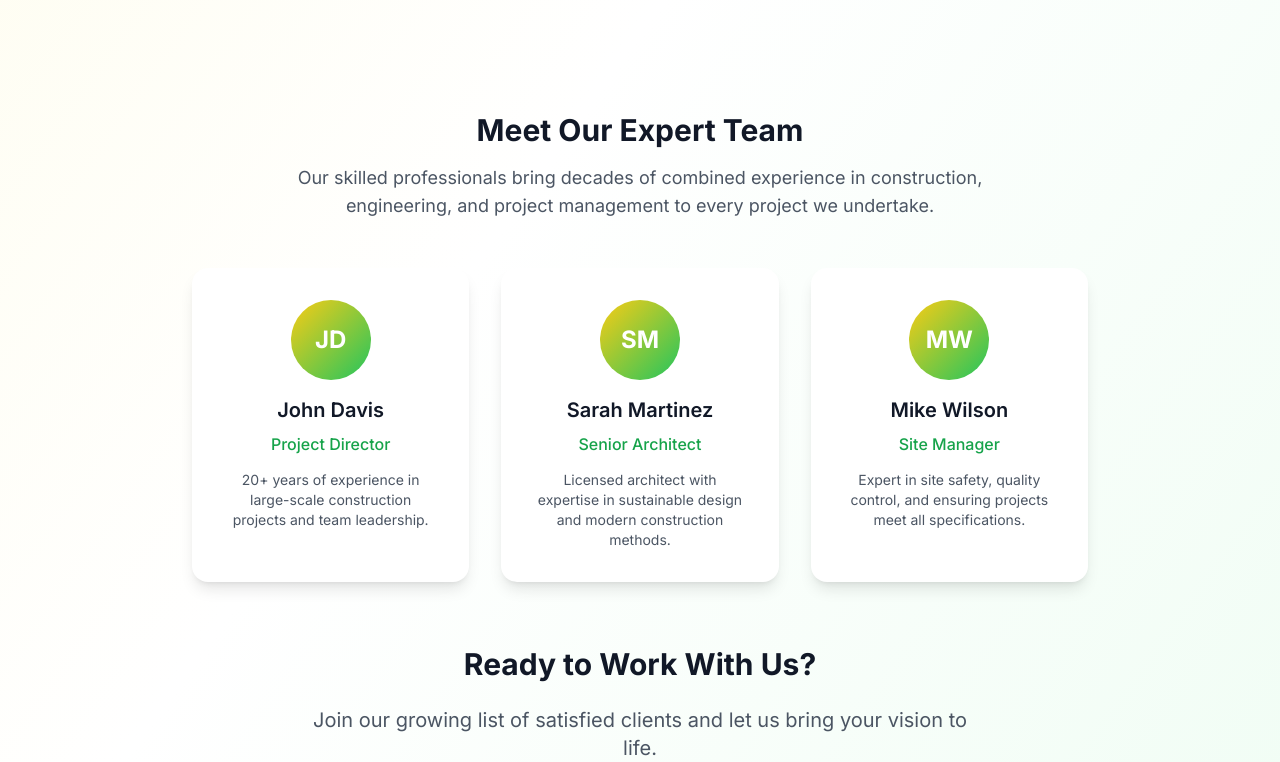
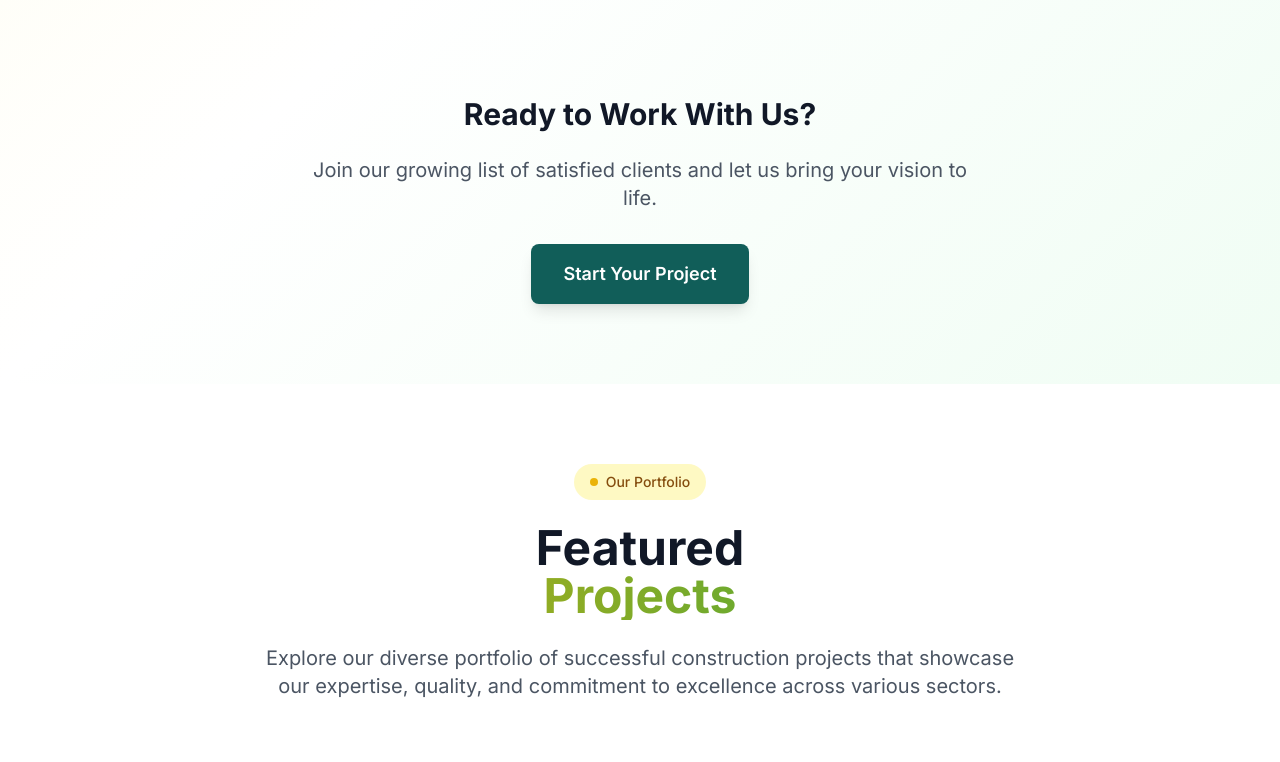
Before and after one commit to prabupep/omvconstruction, a Next.js app: page / in a window 1280 px wide. Shown: the part 3728-4490 px from the top of the page. Built offline with nearby package versions, Linux system fonts and the light colour scheme.

Commit message:
Remove Meet Our Expert Team and Stay Up to Date sections, update email to info@omvconstruction.in

```diff
--- a/package.json
+++ b/package.json
@@ -9,9 +9,12 @@
     "lint": "eslint"
   },
   "dependencies": {
+    "@types/nodemailer": "^7.0.1",
     "next": "15.5.2",
+    "nodemailer": "^7.0.6",
     "react": "19.1.0",
-    "react-dom": "19.1.0"
+    "react-dom": "19.1.0",
+    "resend": "^6.0.2"
   },
   "devDependencies": {
     "@eslint/eslintrc": "^3",
--- a/src/components/layout/Footer.tsx
+++ b/src/components/layout/Footer.tsx
@@ -159,25 +159,6 @@ const Footer = () => {
           </div>
         </div>
 
-        {/* Newsletter Signup */}
-        <div className="mt-16 pt-8 border-t border-gray-800">
-          <div className="max-w-2xl mx-auto text-center">
-            <h3 className="text-xl font-semibold mb-4">Stay Updated</h3>
-            <p className="text-gray-300 mb-6">
-              Subscribe to our newsletter for the latest construction insights, project updates, and industry news.
-            </p>
-            <div className="flex flex-col sm:flex-row gap-4 max-w-md mx-auto">
-              <input
-                type="email"
-                placeholder="Enter your email"
-                className="flex-1 px-4 py-3 bg-gray-800 border border-gray-700 rounded-lg focus:ring-2 focus:ring-green-500 focus:border-transparent text-white placeholder-gray-400"
-              />
-              <button className="px-6 py-3 bg-green-600 hover:bg-green-700 text-white font-semibold rounded-lg transition-colors duration-200">
-                Subscribe
-              </button>
-            </div>
-          </div>
-        </div>
       </div>
 
       {/* CTA Section */}
--- a/src/components/sections/About.tsx
+++ b/src/components/sections/About.tsx
@@ -57,26 +57,6 @@ const About = () => {
     { number: '100%', label: 'Client Satisfaction' }
   ];
 
-  const teamMembers = [
-    {
-      initials: 'JD',
-      name: 'John Davis',
-      position: 'Project Director',
-      description: '20+ years of experience in large-scale construction projects and team leadership.'
-    },
-    {
-      initials: 'SM',
-      name: 'Sarah Martinez',
-      position: 'Senior Architect',
-      description: 'Licensed architect with expertise in sustainable design and modern construction methods.'
-    },
-    {
-      initials: 'MW',
-      name: 'Mike Wilson',
-      position: 'Site Manager',
-      description: 'Expert in site safety, quality control, and ensuring projects meet all specifications.'
-    }
-  ];
 
   return (
     <section id="about" className="py-20 bg-gradient-to-br from-yellow-50 via-white to-green-50">
@@ -167,31 +147,6 @@ const About = () => {
           </div>
         </div>
 
-        {/* Team Section */}
-        <div className="mt-20 text-center">
-          <h3 className="text-3xl font-bold text-gray-900 mb-4">
-            Meet Our Expert Team
-          </h3>
-          <p className="text-lg text-gray-600 mb-12 max-w-3xl mx-auto">
-            Our skilled professionals bring decades of combined experience in construction,
-            engineering, and project management to every project we undertake.
-          </p>
-
-          <div className="grid grid-cols-1 md:grid-cols-3 gap-8 max-w-4xl mx-auto">
-            {teamMembers.map((member, index) => (
-              <div key={index} className="bg-white rounded-2xl p-8 shadow-lg hover:shadow-xl transition-shadow duration-300">
-                <div className="w-20 h-20 bg-gradient-to-br from-yellow-400 to-green-500 rounded-full mx-auto mb-4 flex items-center justify-center">
-                  <span className="text-white text-2xl font-bold">{member.initials}</span>
-                </div>
-                <h4 className="text-xl font-semibold text-gray-900 mb-2">{member.name}</h4>
-                <p className="text-green-600 font-medium mb-3">{member.position}</p>
-                <p className="text-gray-600 text-sm">
-                  {member.description}
-                </p>
-              </div>
-            ))}
-          </div>
-        </div>
 
         {/* CTA Section */}
         <div className="text-center mt-16">
--- a/src/components/sections/Contact.tsx
+++ b/src/components/sections/Contact.tsx
@@ -65,7 +65,7 @@ const Contact = () => {
     },
     {
       title: 'Email Address',
-      content: 'info@omvconstruction.com',
+      content: 'info@omvconstruction.in',
       icon: (
         <svg className="w-6 h-6 text-green-600" fill="none" stroke="currentColor" viewBox="0 0 24 24">
           <path strokeLinecap="round" strokeLinejoin="round" strokeWidth={2} d="M3 8l7.89 4.26a2 2 0 002.22 0L21 8M5 19h14a2 2 0 002-2V7a2 2 0 00-2-2H5a2 2 0 00-2 2v10a2 2 0 002 2z" />
```
Also changed, not shown: 1 other file (tests, documents, lock files or other folders).
